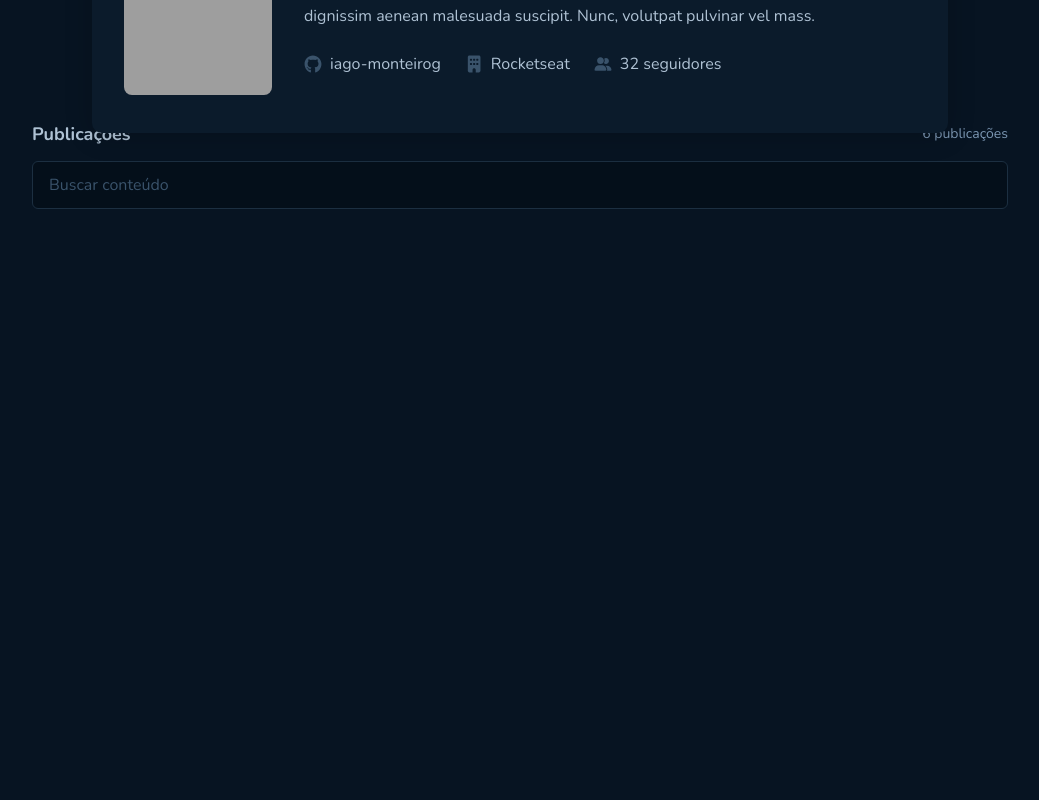
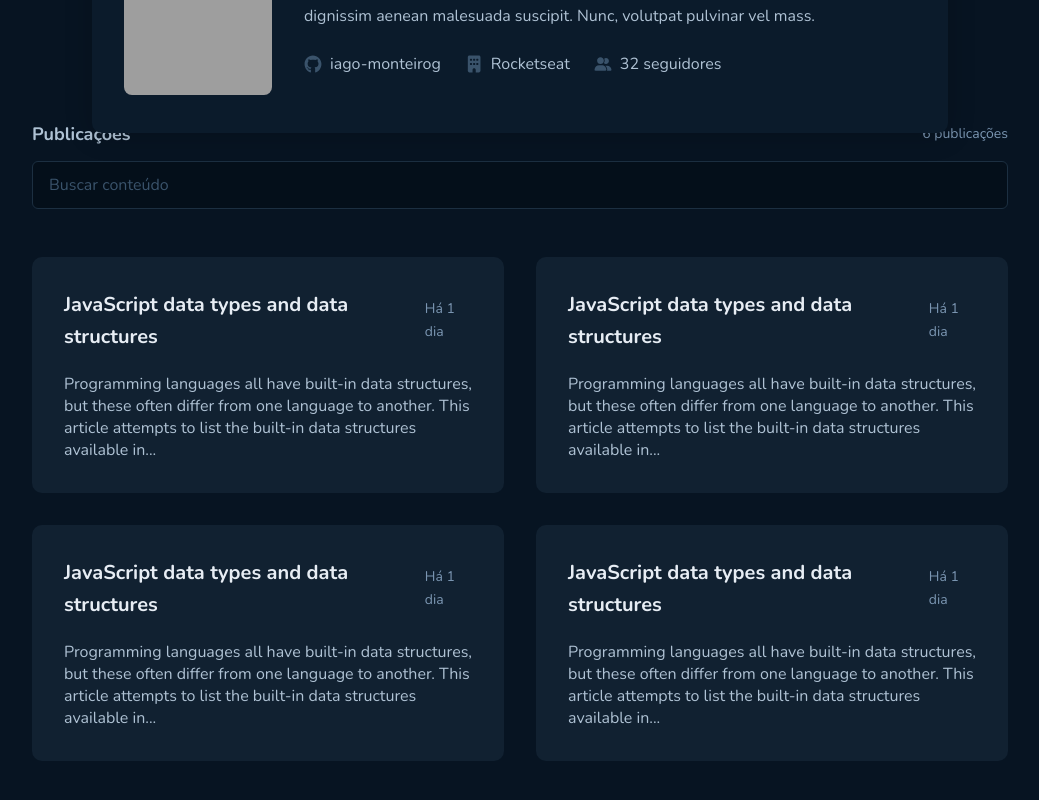
Before and after one commit to iago-monteirog/my-personal-github-blog, a React (Vite) app: page / in a window 1280 px wide. Shown: the part 440-1240 px from the top of the page, without its empty margins (120-1159 px from the left). Before the commit the page ends 800 px from the top, so only its background shows below. Built offline with nearby package versions, Linux system fonts and the light colour scheme; grey boxes are pictures that could not be loaded.

Commit message:
:lipstick: feat: post component

```diff
--- a/src/components/SearchForm/styles.ts
+++ b/src/components/SearchForm/styles.ts
@@ -33,6 +33,7 @@ export const StyledInput = styled.input`
     border-radius: 6px;
     border: 1px solid ${props => props.theme["base-border"]};
     background: ${props => props.theme["base-input"]};
+    color: ${props => props.theme["base-text"]};
 
     &::placeholder {
         color: ${props => props.theme["base-label"]};
--- a/src/pages/Blog/index.tsx
+++ b/src/pages/Blog/index.tsx
@@ -7,6 +7,49 @@ export function BlogPage() {
         <S.BlogContainer>
             <Profile />
             <SearchForm />
+
+            <S.BlogContent>
+                <S.Post>
+                    <S.PostHeader>
+                        <p>JavaScript data types and data structures</p>
+                        <span>Há 1 dia</span>
+                    </S.PostHeader>
+
+                    <p>
+                        Programming languages all have built-in data structures, but these often differ from one language to another. This article attempts to list the built-in data structures available in...
+                    </p>
+                </S.Post>
+                <S.Post>
+                    <S.PostHeader>
+                        <p>JavaScript data types and data structures</p>
+                        <span>Há 1 dia</span>
+                    </S.PostHeader>
+
+                    <p>
+                        Programming languages all have built-in data structures, but these often differ from one language to another. This article attempts to list the built-in data structures available in...
+                    </p>
+                </S.Post>
+                <S.Post>
+                    <S.PostHeader>
+                        <p>JavaScript data types and data structures</p>
+                        <span>Há 1 dia</span>
+                    </S.PostHeader>
+
+                    <p>
+                        Programming languages all have built-in data structures, but these often differ from one language to another. This article attempts to list the built-in data structures available in...
+                    </p>
+                </S.Post>
+                <S.Post>
+                    <S.PostHeader>
+                        <p>JavaScript data types and data structures</p>
+                        <span>Há 1 dia</span>
+                    </S.PostHeader>
+
+                    <p>
+                        Programming languages all have built-in data structures, but these often differ from one language to another. This article attempts to list the built-in data structures available in...
+                    </p>
+                </S.Post>
+            </S.BlogContent>
         </S.BlogContainer>
     )
 }
--- a/src/pages/Blog/styles.ts
+++ b/src/pages/Blog/styles.ts
@@ -3,6 +3,43 @@ import styled from "styled-components";
 export const BlogContainer = styled.main`
     width: 100%;
     max-width: 1120px;
-    margin: 4rem auto 0;
+    margin: 4rem auto 4rem;
     padding: 0 4.5rem;
 `;
+
+export const BlogContent = styled.div`
+    display: grid;
+    grid-template-columns: repeat(2, 1fr);
+    gap: 2rem;
+    margin-top: 48px;
+`;
+
+export const Post = styled.div`
+    border-radius: 10px;
+    background: ${props => props.theme["base-post"]};
+    padding: 2rem;
+    display: flex;
+    flex-direction: column;
+    gap: 20px;
+
+    cursor: pointer;
+`;
+
+export const PostHeader = styled.div`
+    display: flex;
+    align-items: center;
+    gap: 1rem;
+
+    p {
+        font-size: 1.25rem;
+        font-weight: 700;
+        line-height: 1.6;
+        color: ${props => props.theme["base-title"]};
+    }
+
+    span {
+        font-size: 0.875rem;
+        line-height: 1.6;
+        color: ${props => props.theme["base-span"]};
+    }
+`
```
